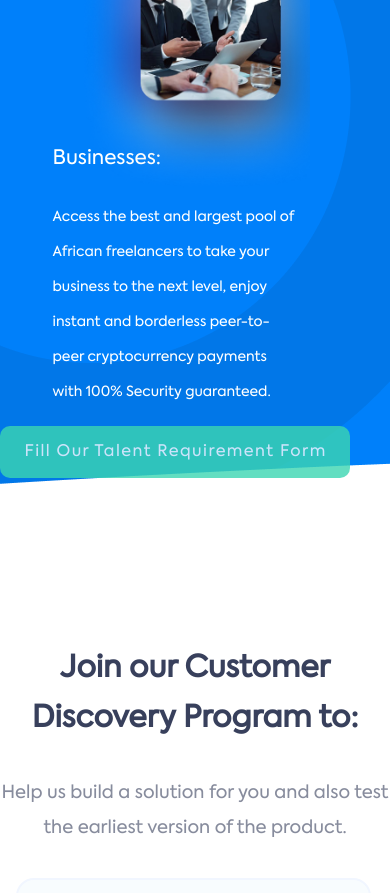
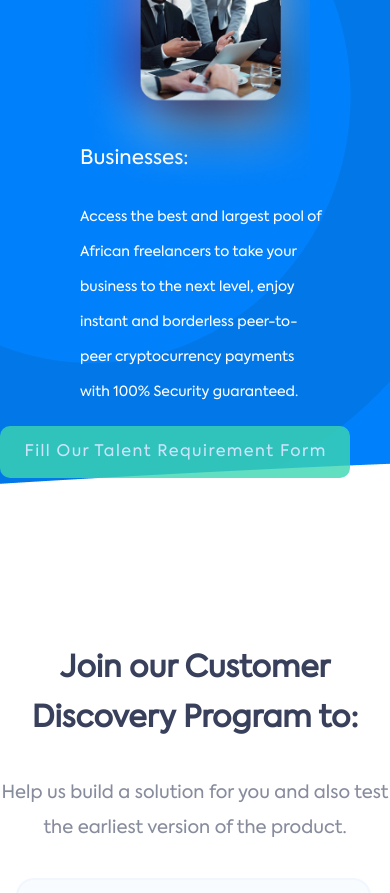
Before and after one commit to nazeeeh/aya-website, a Nuxt app: page / in a window 390 px wide. Shown: the part 3120-4013 px from the top of the page. Built offline with nearby package versions, Linux system fonts and the light colour scheme.

Commit message:
Added responsiveness to mobile

```diff
--- a/pages/index.vue
+++ b/pages/index.vue
@@ -686,7 +686,8 @@ color: #38405C;
   }
   .business-text-div{
     width: 70%;
-    margin: 0 auto;
+    margin-left: 5rem;
+    /* margin: 0 auto; */
   }
 
   .access{
```
